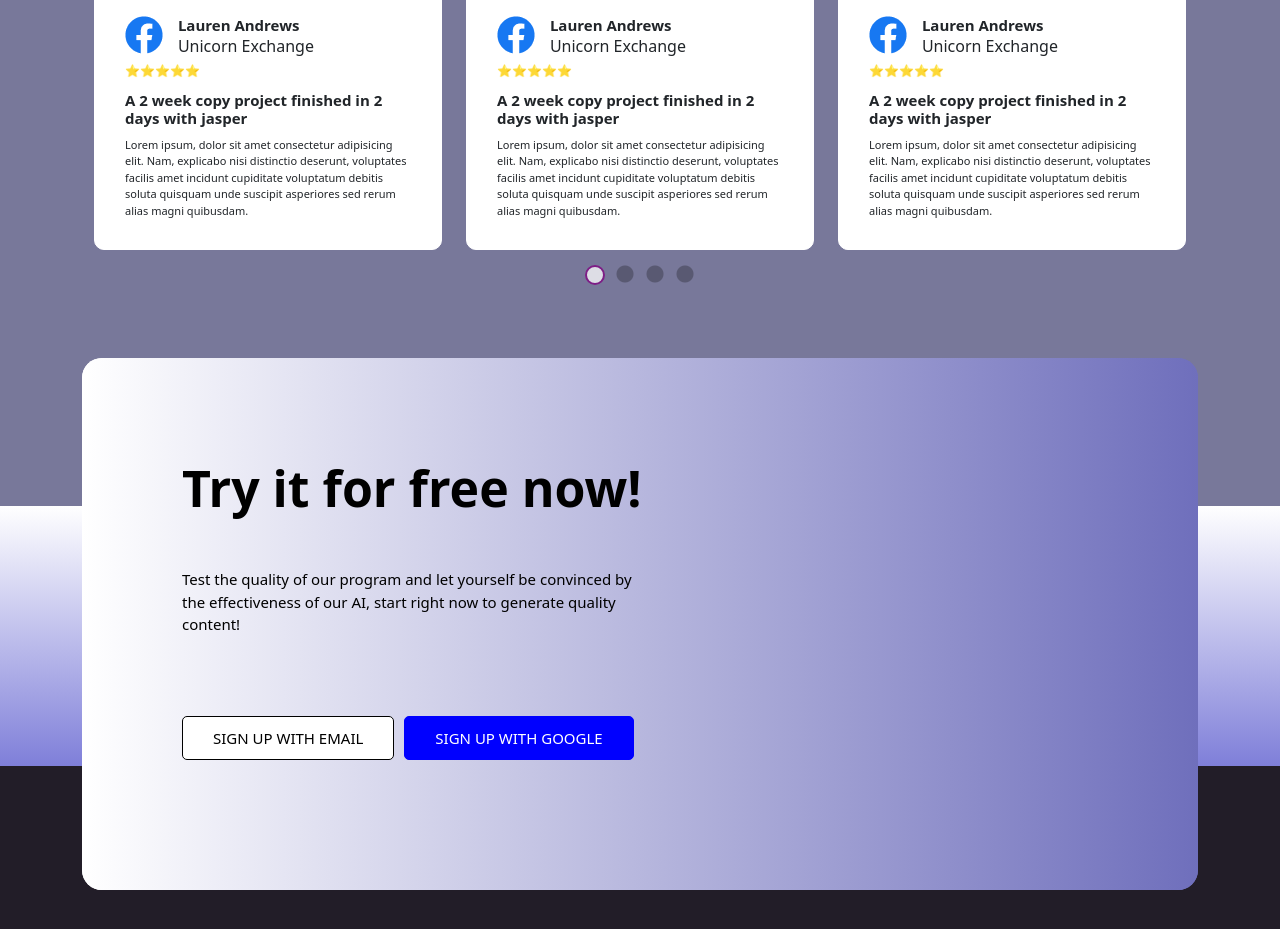
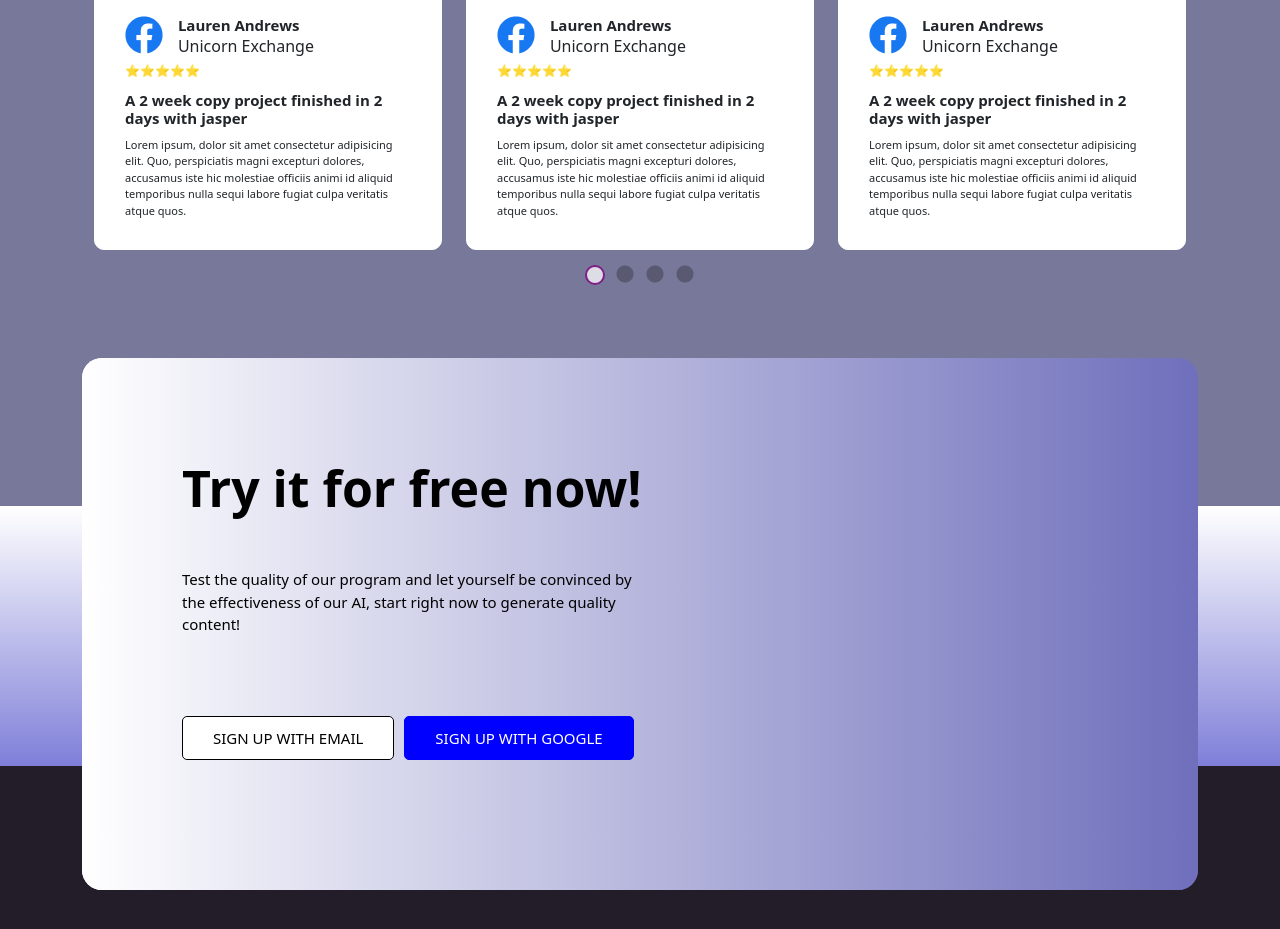
Before and after one commit to sadam-codes/Landing-pages, a React (Create React App) app: page / in a window 1280 px wide. Shown: the part 3480-4409 px from the top of the page. Built offline with nearby package versions, Linux system fonts and the light colour scheme; a web font is replaced by a local one.

Commit message:
minor changes

```diff
--- a/src/components/Landingpage1/Carder.jsx
+++ b/src/components/Landingpage1/Carder.jsx
@@ -20,10 +20,10 @@ function Carder() {
             A 2 week copy project finished in 2 days with jasper
           </h6>
           <p className="font-small pb-0">
-            Lorem ipsum, dolor sit amet consectetur adipisicing elit. Nam,
-            explicabo nisi distinctio deserunt, voluptates facilis amet incidunt
-            cupiditate voluptatum debitis soluta quisquam unde suscipit
-            asperiores sed rerum alias magni quibusdam.
+            Lorem ipsum, dolor sit amet consectetur adipisicing elit. Quo,
+            perspiciatis magni excepturi dolores, accusamus iste hic molestiae
+            officiis animi id aliquid temporibus nulla sequi labore fugiat culpa
+            veritatis atque quos.
           </p>
         </div>
       </section>
```
